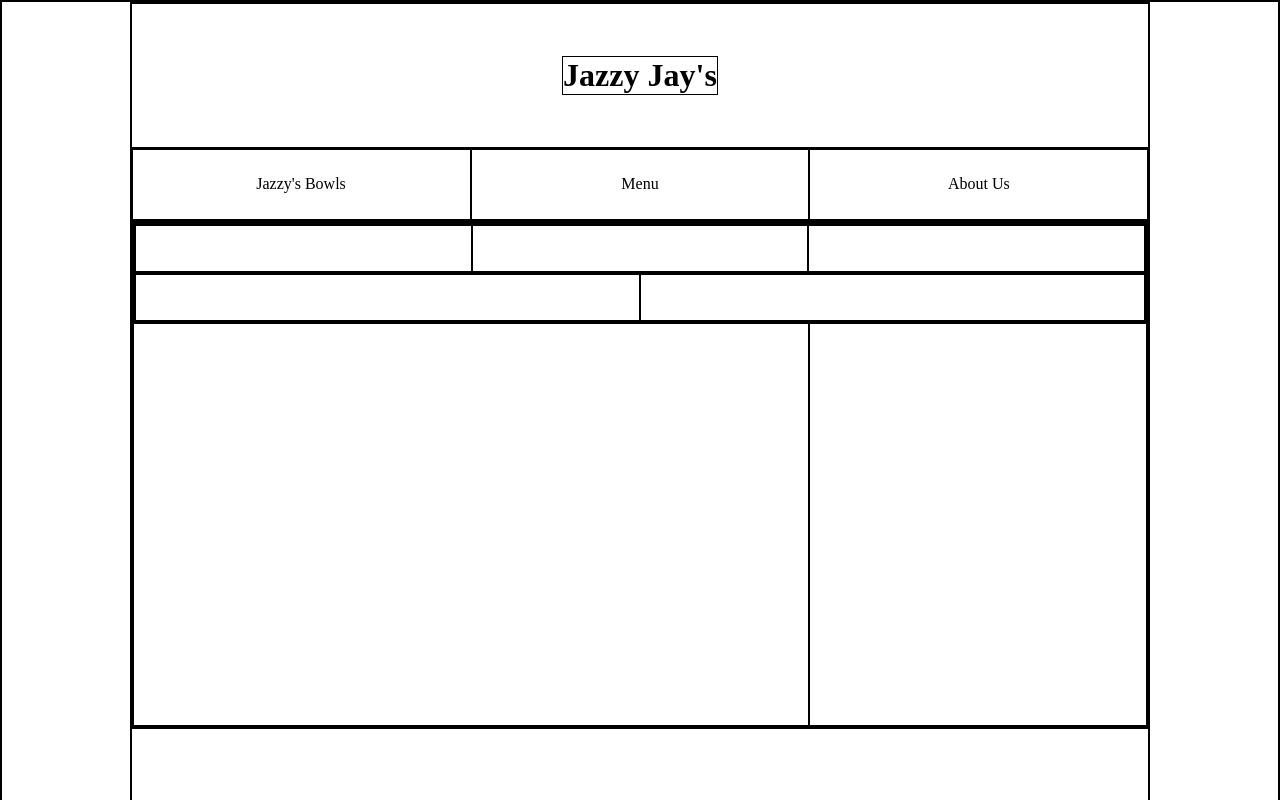
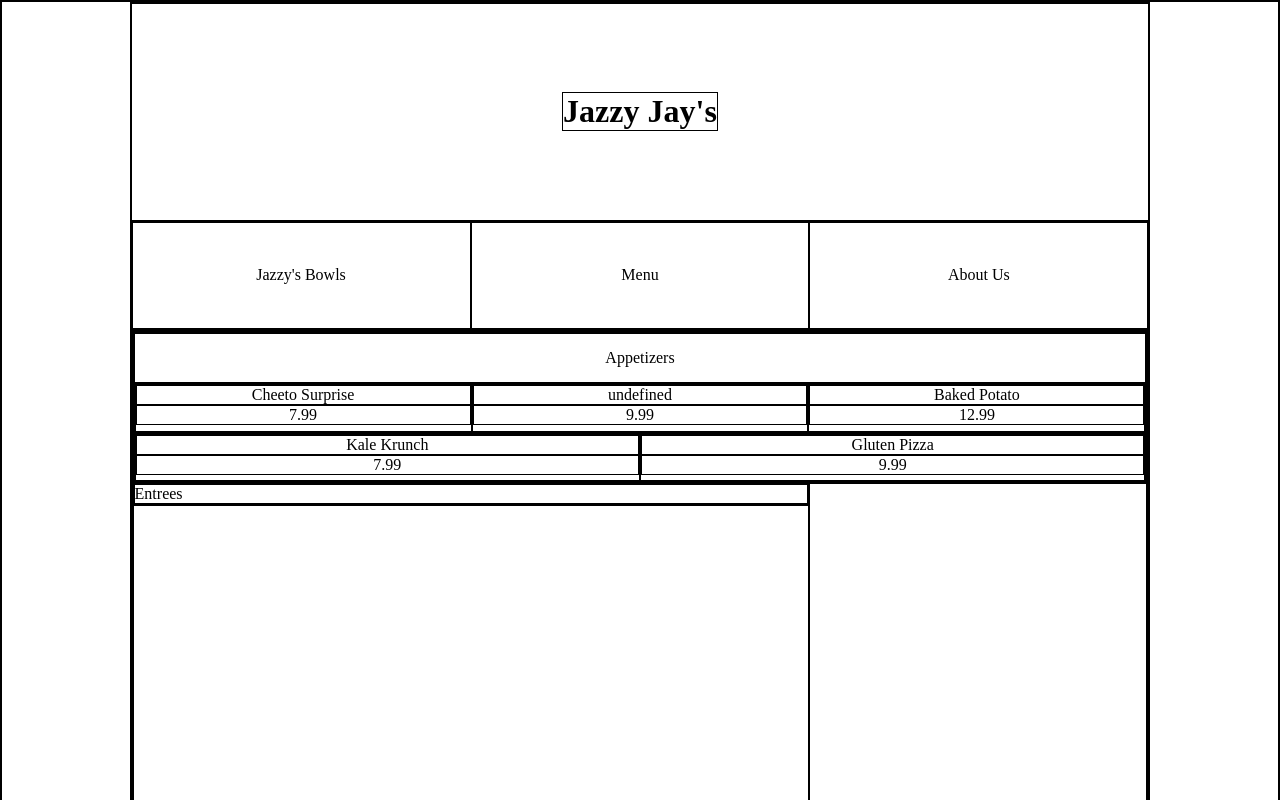
Before and after one commit to RTSolutionsLarry/odinRestaurantPage, a website built with webpack: page src/template.html in a window 1280 px wide. Both pictures are taken after a click on the element "Menu". Shown: the top 800 px of the page. Built offline with nearby package versions, Linux system fonts and the light colour scheme.

Commit message:
Complete appetizer section

```diff
--- a/src/menu.js
+++ b/src/menu.js
@@ -35,12 +35,21 @@ const displayMenu = () => {
     ];
 
     const appetizerItems = menuItems.filter((item) => item.type = 'appetizer');
+    const appetizerItemsElements = [];
     const entreeItems = menuItems.filter((item) => item.type = 'entree');
+    const entreeItemsElements = [];
     const drinkItems = menuItems.filter((item) => item.type = 'drink');
+    const drinkItemsElements = [];
 
     //Appetizer Section
 
     const appetizerContainer = document.createElement('div');
+
+    const appetizerHeader = document.createElement('div');
+    appetizerHeader.classList.add('appetizerHeader');
+    appetizerHeader.innerText = 'Appetizers';
+    appetizerContainer.appendChild(appetizerHeader)
+
     appetizerContainer.classList.add('menuSection');
     appetizerContainer.classList.add('appetizer');
     const appetizerTop = document.createElement('div');
@@ -49,6 +58,7 @@ const displayMenu = () => {
         const appetizerItem = document.createElement('div');
         appetizerItem.classList.add('appetizerItem')
         appetizerTop.appendChild(appetizerItem);
+        appetizerItemsElements.push(appetizerItem)
     }
     const appetizerBottom = document.createElement('div');
     appetizerBottom.classList.add('appetizerBottom');
@@ -56,20 +66,48 @@ const displayMenu = () => {
         const appetizerItem = document.createElement('div');
         appetizerItem.classList.add('appetizerItem')
         appetizerBottom.appendChild(appetizerItem);
+        appetizerItemsElements.push(appetizerItem)
+    }
+
+    let appetizerItemIndex = 0;
+    for (let element of appetizerItemsElements) {
+        const appetizerName = document.createElement('p');
+        const appetizerPrice = document.createElement('p');
+        appetizerName.classList.add('appetizerName');
+        appetizerName.innerText = appetizerItems[appetizerItemIndex].name;
+        appetizerPrice.classList.add('appetizerPrice');
+        appetizerPrice.innerText = appetizerItems[appetizerItemIndex].price;
+        element.appendChild(appetizerName);
+        element.appendChild(appetizerPrice);
+        appetizerItemIndex++;
     }
 
     //entree Section
 
     const entreeContainer = document.createElement('div');
+
+    const entreeHeader = document.createElement('div');
+    entreeHeader.classList.add('entreeHeader');
+    entreeHeader.innerText = 'Entrees';
+    entreeContainer.appendChild(entreeHeader);
+
+    const entreeSection = document.createElement('div');
+    entreeSection.classList.add("entreeSection");
+    entreeContainer.appendChild(entreeSection);
+
     entreeContainer.classList.add('menuSection')
     const drinkContainer = document.createElement('div');
     drinkContainer.classList.add('menuSection')
 
     mainContent.appendChild(menuContainer);
     menuContainer.appendChild(appetizerContainer);
+
     appetizerContainer.appendChild(appetizerTop);
     appetizerContainer.appendChild(appetizerBottom);
+
     menuContainer.appendChild(entreeContainer);
+
+
     menuContainer.appendChild(drinkContainer);
 }
 
--- a/src/styles.css
+++ b/src/styles.css
@@ -19,7 +19,7 @@ body {
     min-width: 320px;
     max-width: 1024px;
     width: 80%;
-    height: 100vh;
+    height: 150vh;
 }
 
 .pageNavigation {
@@ -53,16 +53,24 @@ body {
     grid-row-start: 1;
     grid-row-end: 2;
     display: grid;
-    grid-template-rows: 1fr 1fr;
+    grid-template-rows:  1fr 1fr 1fr;
     height: 100%;
+}
+
+.appetizerHeader {
+    display: flex;
+    justify-content: center;
+    align-items: center;
 }
 
 .appetizerTop {
     display: grid;
     grid-template-columns: 1fr 1fr 1fr;
+    text-align: center;
 }
 
 .appetizerBottom {
     display: grid;
     grid-template-columns: 1fr 1fr;
+    text-align: center;
 }
```
